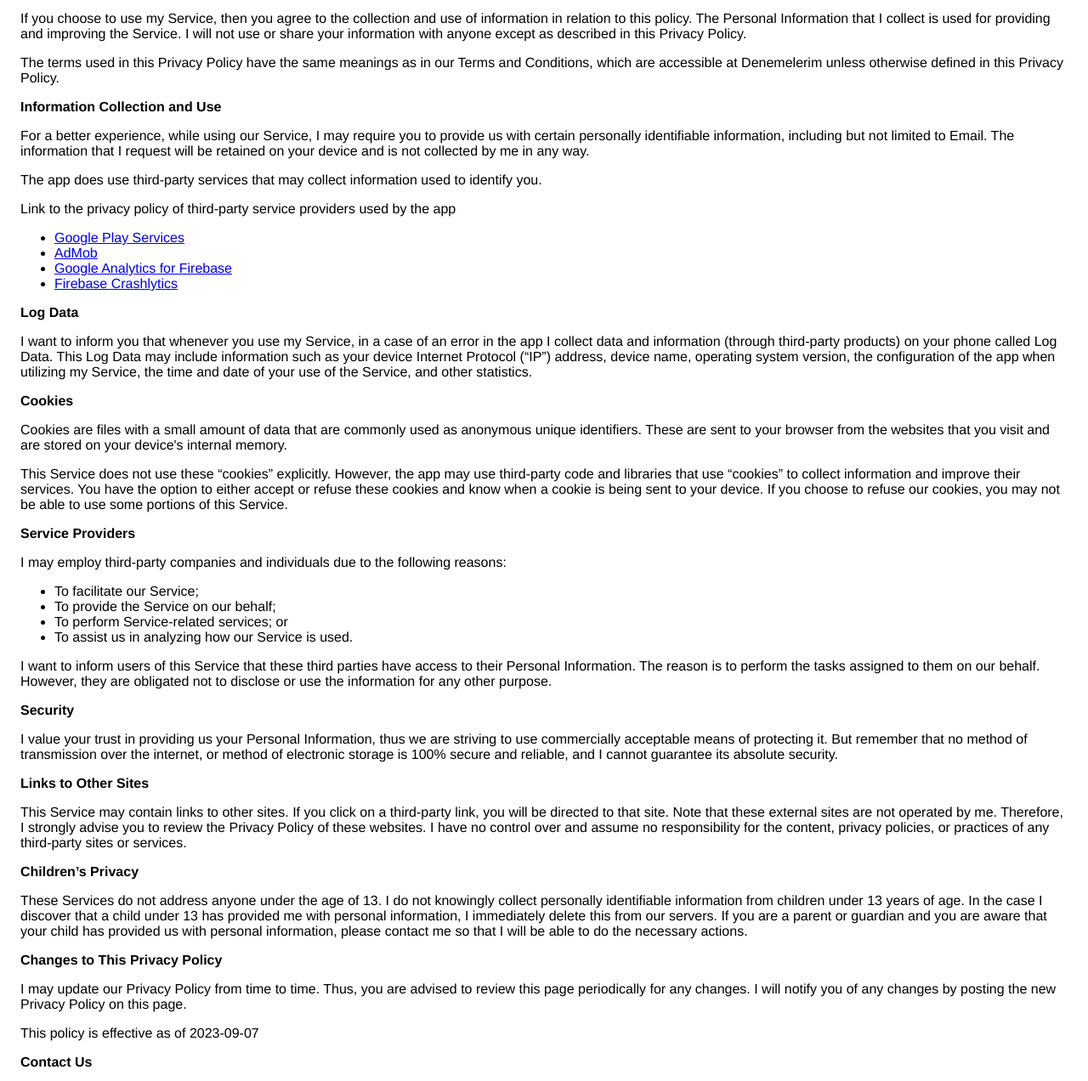
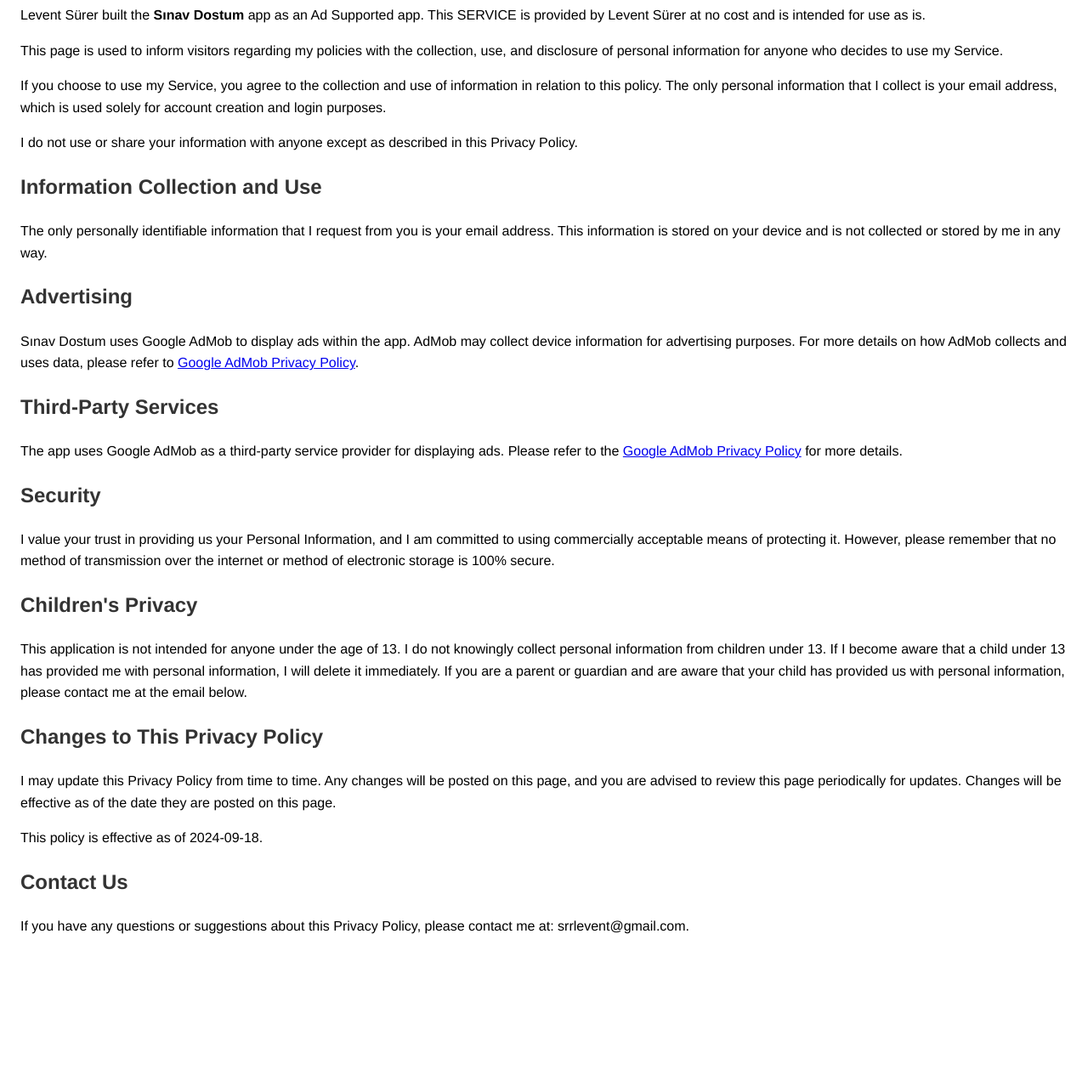
Before and after one commit to leventsrr/SinavDostumPrivacyPolicy, a plain HTML site: page index.html in a window 1280 px wide. Shown: the part 113-1385 px from the top of the page at 85% size. After the commit the page ends 1256 px from the top, so only its background shows below. Drawn offline with Linux system fonts and the light colour scheme.

Commit message:
Update index.html

```diff
--- a/index.html
+++ b/index.html
@@ -1,111 +1,73 @@
-Denemelerim PrivacypOLİCY
+<!DOCTYPE html>
+<html lang="en">
+<head>
+  <meta charset="UTF-8">
+  <meta name="viewport" content="width=device-width, initial-scale=1.0">
+  <title>Privacy Policy - Sınav Dostum</title>
+  <style>
+    body {
+      font-family: 'Helvetica Neue', Helvetica, Arial, sans-serif;
+      padding: 1em;
+      line-height: 1.6;
+    }
+    h1, h2, h3 {
+      color: #333;
+    }
+    p {
+      margin-bottom: 1em;
+    }
+  </style>
+</head>
+<body>
+  <h1>Privacy Policy</h1>
+  <p>
+    Levent Sürer built the <strong>Sınav Dostum</strong> app as an Ad Supported app. This SERVICE is provided by Levent Sürer at no cost and is intended for use as is.
+  </p>
+  <p>
+    This page is used to inform visitors regarding my policies with the collection, use, and disclosure of personal information for anyone who decides to use my Service.
+  </p>
+  <p>
+    If you choose to use my Service, you agree to the collection and use of information in relation to this policy. The only personal information that I collect is your email address, which is used solely for account creation and login purposes.
+  </p>
+  <p>
+    I do not use or share your information with anyone except as described in this Privacy Policy.
+  </p>
 
-<!DOCTYPE html>
-    <html>
-    <head>
-      <meta charset='utf-8'>
-      <meta name='viewport' content='width=device-width'>
-      <title>Privacy Policy</title>
-      <style> body { font-family: 'Helvetica Neue', Helvetica, Arial, sans-serif; padding:1em; } </style>
-    </head>
-    <body>
-    <strong>Privacy Policy</strong> <p>
-                  Levent Sürer built the Denemelerim app as
-                  an Ad Supported app. This SERVICE is provided by
-                  Levent Sürer at no cost and is intended for use as
-                  is.
-                </p> <p>
-                  This page is used to inform visitors regarding my
-                  policies with the collection, use, and disclosure of Personal
-                  Information if anyone decided to use my Service.
-                </p> <p>
-                  If you choose to use my Service, then you agree to
-                  the collection and use of information in relation to this
-                  policy. The Personal Information that I collect is
-                  used for providing and improving the Service. I will not use or share your information with
-                  anyone except as described in this Privacy Policy.
-                </p> <p>
-                  The terms used in this Privacy Policy have the same meanings
-                  as in our Terms and Conditions, which are accessible at
-                  Denemelerim unless otherwise defined in this Privacy Policy.
-                </p> <p><strong>Information Collection and Use</strong></p> <p>
-                  For a better experience, while using our Service, I
-                  may require you to provide us with certain personally
-                  identifiable information, including but not limited to Email. The information that
-                  I request will be retained on your device and is not collected by me in any way.
-                </p> <div><p>
-                    The app does use third-party services that may collect
-                    information used to identify you.
-                  </p> <p>
-                    Link to the privacy policy of third-party service providers used
-                    by the app
-                  </p> <ul><li><a href="https://www.google.com/policies/privacy/" target="_blank" rel="noopener noreferrer">Google Play Services</a></li><li><a href="https://support.google.com/admob/answer/6128543?hl=en" target="_blank" rel="noopener noreferrer">AdMob</a></li><li><a href="https://firebase.google.com/support/privacy" target="_blank" rel="noopener noreferrer">Google Analytics for Firebase</a></li><li><a href="https://firebase.google.com/support/privacy/" target="_blank" rel="noopener noreferrer">Firebase Crashlytics</a></li><!----><!----><!----><!----><!----><!----><!----><!----><!----><!----><!----><!----><!----><!----><!----><!----><!----><!----><!----><!----><!----><!----><!----><!----><!----></ul></div> <p><strong>Log Data</strong></p> <p>
-                  I want to inform you that whenever you
-                  use my Service, in a case of an error in the app
-                  I collect data and information (through third-party
-                  products) on your phone called Log Data. This Log Data may
-                  include information such as your device Internet Protocol
-                  (“IP”) address, device name, operating system version, the
-                  configuration of the app when utilizing my Service,
-                  the time and date of your use of the Service, and other
-                  statistics.
-                </p> <p><strong>Cookies</strong></p> <p>
-                  Cookies are files with a small amount of data that are
-                  commonly used as anonymous unique identifiers. These are sent
-                  to your browser from the websites that you visit and are
-                  stored on your device's internal memory.
-                </p> <p>
-                  This Service does not use these “cookies” explicitly. However,
-                  the app may use third-party code and libraries that use
-                  “cookies” to collect information and improve their services.
-                  You have the option to either accept or refuse these cookies
-                  and know when a cookie is being sent to your device. If you
-                  choose to refuse our cookies, you may not be able to use some
-                  portions of this Service.
-                </p> <p><strong>Service Providers</strong></p> <p>
-                  I may employ third-party companies and
-                  individuals due to the following reasons:
-                </p> <ul><li>To facilitate our Service;</li> <li>To provide the Service on our behalf;</li> <li>To perform Service-related services; or</li> <li>To assist us in analyzing how our Service is used.</li></ul> <p>
-                  I want to inform users of this Service
-                  that these third parties have access to their Personal
-                  Information. The reason is to perform the tasks assigned to
-                  them on our behalf. However, they are obligated not to
-                  disclose or use the information for any other purpose.
-                </p> <p><strong>Security</strong></p> <p>
-                  I value your trust in providing us your
-                  Personal Information, thus we are striving to use commercially
-                  acceptable means of protecting it. But remember that no method
-                  of transmission over the internet, or method of electronic
-                  storage is 100% secure and reliable, and I cannot
-                  guarantee its absolute security.
-                </p> <p><strong>Links to Other Sites</strong></p> <p>
-                  This Service may contain links to other sites. If you click on
-                  a third-party link, you will be directed to that site. Note
-                  that these external sites are not operated by me.
-                  Therefore, I strongly advise you to review the
-                  Privacy Policy of these websites. I have
-                  no control over and assume no responsibility for the content,
-                  privacy policies, or practices of any third-party sites or
-                  services.
-                </p> <p><strong>Children’s Privacy</strong></p> <div><p>
-                    These Services do not address anyone under the age of 13.
-                    I do not knowingly collect personally
-                    identifiable information from children under 13 years of age. In the case
-                    I discover that a child under 13 has provided
-                    me with personal information, I immediately
-                    delete this from our servers. If you are a parent or guardian
-                    and you are aware that your child has provided us with
-                    personal information, please contact me so that
-                    I will be able to do the necessary actions.
-                  </p></div> <!----> <p><strong>Changes to This Privacy Policy</strong></p> <p>
-                  I may update our Privacy Policy from
-                  time to time. Thus, you are advised to review this page
-                  periodically for any changes. I will
-                  notify you of any changes by posting the new Privacy Policy on
-                  this page.
-                </p> <p>This policy is effective as of 2023-09-07</p> <p><strong>Contact Us</strong></p> <p>
-                  If you have any questions or suggestions about my
-                  Privacy Policy, do not hesitate to contact me at levent2259@gmail.com.
-                </p> <p>This privacy policy page was created at <a href="https://privacypolicytemplate.net" target="_blank" rel="noopener noreferrer">privacypolicytemplate.net </a>and modified/generated by <a href="https://app-privacy-policy-generator.nisrulz.com/" target="_blank" rel="noopener noreferrer">App Privacy Policy Generator</a></p>
-    </body>
-    </html>
+  <h2>Information Collection and Use</h2>
+  <p>
+    The only personally identifiable information that I request from you is your email address. This information is stored on your device and is not collected or stored by me in any way.
+  </p>
+
+  <h2>Advertising</h2>
+  <p>
+    Sınav Dostum uses Google AdMob to display ads within the app. AdMob may collect device information for advertising purposes. For more details on how AdMob collects and uses data, please refer to <a href="https://policies.google.com/privacy" target="_blank" rel="noopener noreferrer">Google AdMob Privacy Policy</a>.
+  </p>
+
+  <h2>Third-Party Services</h2>
+  <p>
+    The app uses Google AdMob as a third-party service provider for displaying ads. Please refer to the <a href="https://policies.google.com/privacy" target="_blank" rel="noopener noreferrer">Google AdMob Privacy Policy</a> for more details.
+  </p>
+
+  <h2>Security</h2>
+  <p>
+    I value your trust in providing us your Personal Information, and I am committed to using commercially acceptable means of protecting it. However, please remember that no method of transmission over the internet or method of electronic storage is 100% secure.
+  </p>
+
+  <h2>Children's Privacy</h2>
+  <p>
+    This application is not intended for anyone under the age of 13. I do not knowingly collect personal information from children under 13. If I become aware that a child under 13 has provided me with personal information, I will delete it immediately. If you are a parent or guardian and are aware that your child has provided us with personal information, please contact me at the email below.
+  </p>
+
+  <h2>Changes to This Privacy Policy</h2>
+  <p>
+    I may update this Privacy Policy from time to time. Any changes will be posted on this page, and you are advised to review this page periodically for updates. Changes will be effective as of the date they are posted on this page.
+  </p>
+
+  <p>This policy is effective as of 2024-09-18.</p>
+
+  <h2>Contact Us</h2>
+  <p>
+    If you have any questions or suggestions about this Privacy Policy, please contact me at: srrlevent@gmail.com.
+  </p>
+</body>
+</html>
```
